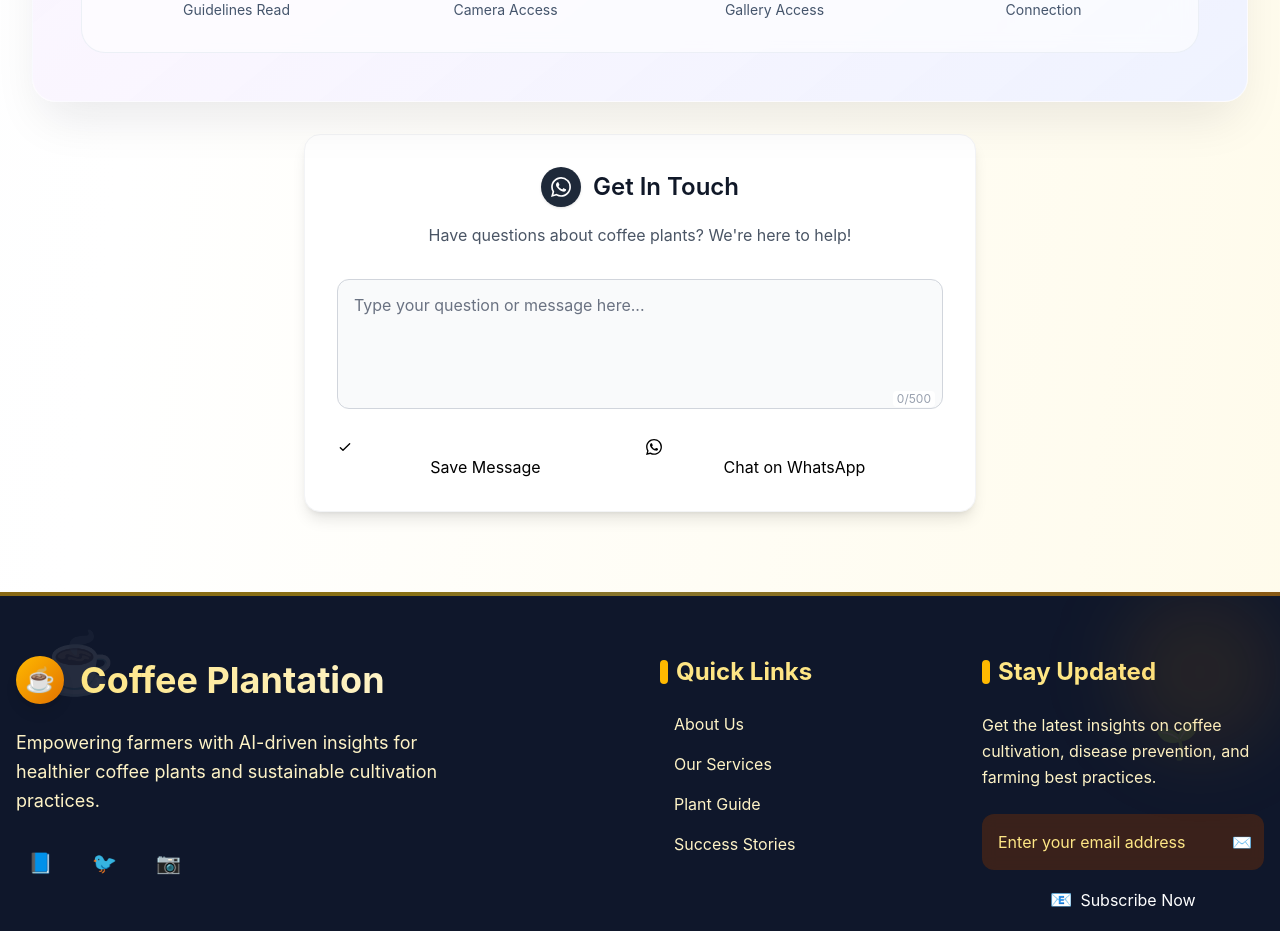
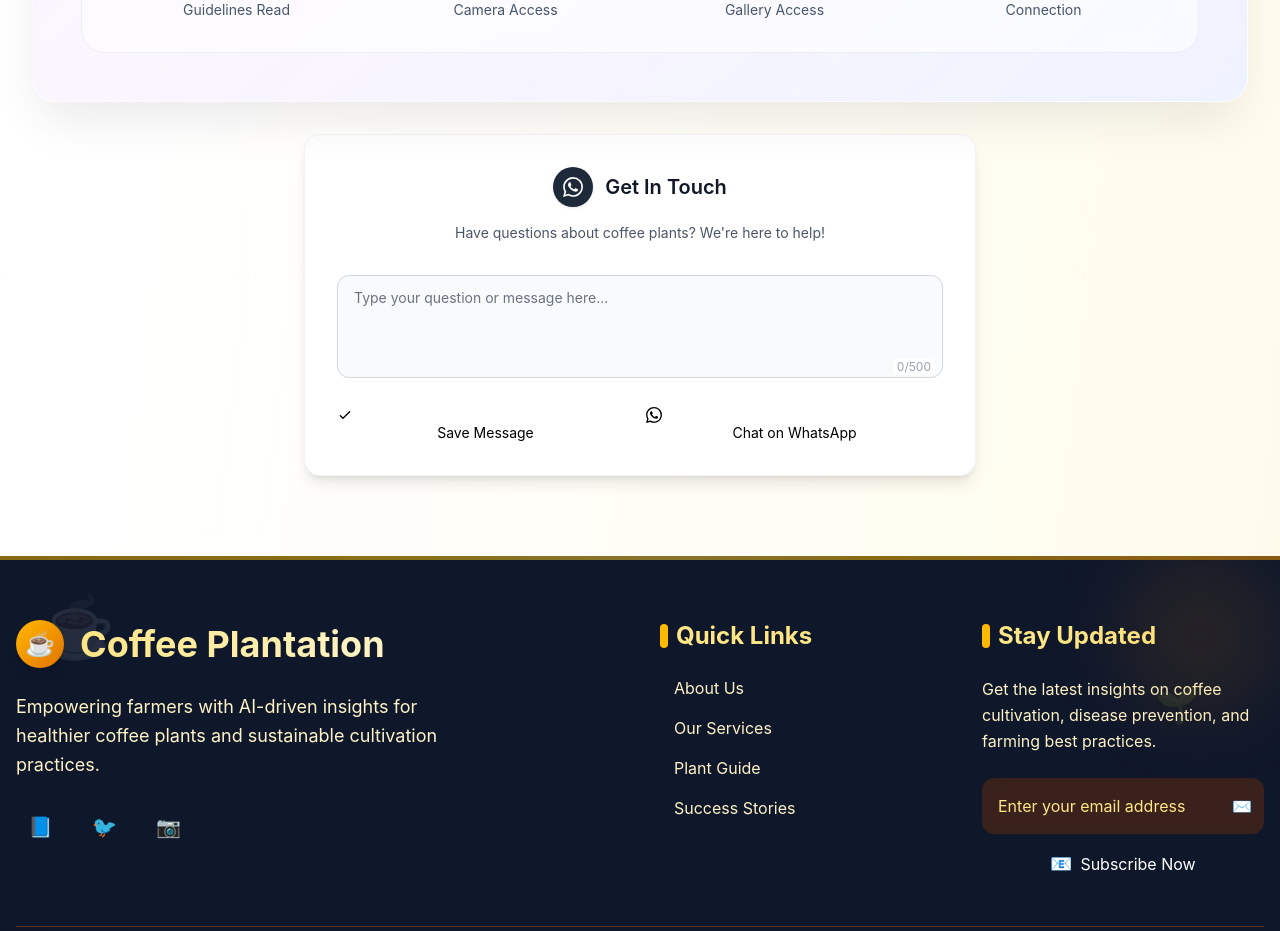
Before and after one commit to Jigishas/Healthycoffee, a React (Vite) app in the folder coffee/: page / in a window 1280 px wide. Shown: the part 9120-10051 px from the top of the page. Built offline with nearby package versions, Linux system fonts and the light colour scheme.

Commit message:
few styling commits

```diff
--- a/coffee/src/Components/BODY/Ask me/Whatsapp.jsx
+++ b/coffee/src/Components/BODY/Ask me/Whatsapp.jsx
@@ -18,7 +18,7 @@ const Whatsapp = () => {
   };
 
   return (
-    <div className="max-w-2xl mx-auto p-8 bg-white rounded-2xl shadow-lg border border-gray-100" id="askme">
+    <div className="max-w-2xl mx-auto p-8 bg-white rounded-2xl shadow-lg border border-gray-100 text-sm" id="askme">
       {/* Header */}
       <div className="text-center mb-8">
         <div className="flex items-center justify-center gap-3 mb-4">
@@ -27,11 +27,11 @@ const Whatsapp = () => {
               <path d="M17.472 14.382c-.297-.149-1.758-.867-2.03-.967-.273-.099-.471-.148-.67.15-.197.297-.767.966-.94 1.164-.173.199-.347.223-.644.075-.297-.15-1.255-.463-2.39-1.475-.883-.788-1.48-1.761-1.653-2.059-.173-.297-.018-.458.13-.606.134-.133.298-.347.446-.52.149-.174.198-.298.298-.497.099-.198.05-.371-.025-.52-.075-.149-.669-1.612-.916-2.207-.242-.579-.487-.5-.669-.51-.173-.008-.371-.01-.57-.01-.198 0-.52.074-.792.372-.272.297-1.04 1.016-1.04 2.479 0 1.462 1.065 2.875 1.213 3.074.149.198 2.096 3.2 5.077 4.487.709.306 1.262.489 1.694.625.712.227 1.36.195 1.871.118.571-.085 1.758-.719 2.006-1.413.248-.694.248-1.289.173-1.413-.074-.124-.272-.198-.57-.347m-5.421 7.403h-.004a9.87 9.87 0 01-5.031-1.378l-.361-.214-3.741.982.998-3.648-.235-.374a9.86 9.86 0 01-1.51-5.26c.001-5.45 4.436-9.884 9.888-9.884 2.64 0 5.122 1.03 6.988 2.898a9.825 9.825 0 012.893 6.994c-.003 5.45-4.437 9.884-9.885 9.884m8.413-18.297A11.815 11.815 0 0012.05 0C5.495 0 .16 5.335.157 11.892c0 2.096.547 4.142 1.588 5.945L.057 24l6.305-1.654a11.882 11.882 0 005.683 1.448h.005c6.554 0 11.89-5.335 11.893-11.893-.001-3.189-1.248-6.189-3.515-8.452"/>
             </svg>
           </div>
-          <h2 className="text-2xl font-semibold text-gray-900">
+          <h2 className="text-xl font-semibold text-gray-900">
             Get In Touch
           </h2>
         </div>
-        <p className="text-gray-600 text-base">Have questions about coffee plants? We're here to help!</p>
+        <p className="text-gray-600 text-sm">Have questions about coffee plants? We're here to help!</p>
       </div>
 
       {/* Form */}
@@ -42,7 +42,7 @@ const Whatsapp = () => {
             onChange={(e) => setMessage(e.target.value)}
             placeholder="Type your question or message here..."
             rows="4"
-            className="w-full px-4 py-3 text-gray-900 bg-gray-50 border border-gray-300 rounded-xl focus:outline-none focus:border-gray-400 focus:ring-1 focus:ring-gray-300 transition-all duration-200 resize-none placeholder-gray-500 text-base leading-relaxed"
+            className="w-full px-4 py-3 text-gray-900 bg-gray-50 border border-gray-300 rounded-xl focus:outline-none focus:border-gray-400 focus:ring-1 focus:ring-gray-300 transition-all duration-200 resize-none placeholder-gray-500 text-sm leading-snug"
             maxLength={500}
           />
           <div className="absolute bottom-2 right-2 text-gray-400 text-xs bg-white px-1 rounded">
@@ -54,7 +54,7 @@ const Whatsapp = () => {
         <div className="flex flex-col sm:flex-row gap-3">
           <button
             type="submit"
-            className={`flex-1 cta-button`}
+            className={`flex-1 cta-button text-sm`}
           >
             <svg className="w-4 h-4" fill="none" stroke="currentColor" viewBox="0 0 24 24">
               <path strokeLinecap="round" strokeLinejoin="round" strokeWidth={2} d="M5 13l4 4L19 7" />
@@ -65,7 +65,7 @@ const Whatsapp = () => {
           <button
             type="button"
             onClick={handleWhatsAppClick}
-            className={`flex-1 cta-button`}
+            className={`flex-1 cta-button text-sm`}
           >
             <svg className="w-4 h-4" fill="currentColor" viewBox="0 0 24 24">
               <path d="M17.472 14.382c-.297-.149-1.758-.867-2.03-.967-.273-.099-.471-.148-.67.15-.197.297-.767.966-.94 1.164-.173.199-.347.223-.644.075-.297-.15-1.255-.463-2.39-1.475-.883-.788-1.48-1.761-1.653-2.059-.173-.297-.018-.458.13-.606.134-.133.298-.347.446-.52.149-.174.198-.298.298-.497.099-.198.05-.371-.025-.52-.075-.149-.669-1.612-.916-2.207-.242-.579-.487-.5-.669-.51-.173-.008-.371-.01-.57-.01-.198 0-.52.074-.792.372-.272.297-1.04 1.016-1.04 2.479 0 1.462 1.065 2.875 1.213 3.074.149.198 2.096 3.2 5.077 4.487.709.306 1.262.489 1.694.625.712.227 1.36.195 1.871.118.571-.085 1.758-.719 2.006-1.413.248-.694.248-1.289.173-1.413-.074-.124-.272-.198-.57-.347m-5.421 7.403h-.004a9.87 9.87 0 01-5.031-1.378l-.361-.214-3.741.982.998-3.648-.235-.374a9.86 9.86 0 01-1.51-5.26c.001-5.45 4.436-9.884 9.888-9.884 2.64 0 5.122 1.03 6.988 2.898a9.825 9.825 0 012.893 6.994c-.003 5.45-4.437 9.884-9.885 9.884m8.413-18.297A11.815 11.815 0 0012.05 0C5.495 0 .16 5.335.157 11.892c0 2.096.547 4.142 1.588 5.945L.057 24l6.305-1.654a11.882 11.882 0 005.683 1.448h.005c6.554 0 11.89-5.335 11.893-11.893-.001-3.189-1.248-6.189-3.515-8.452"/>
```
